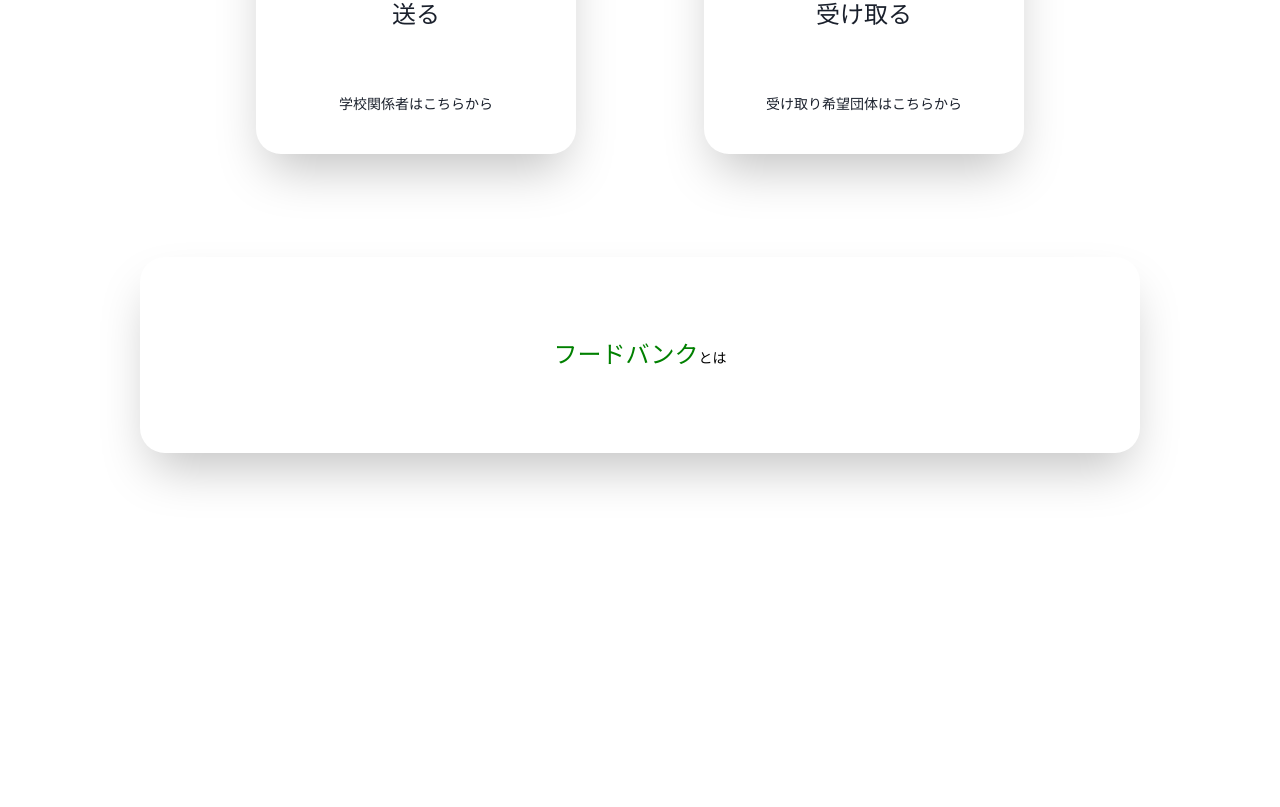
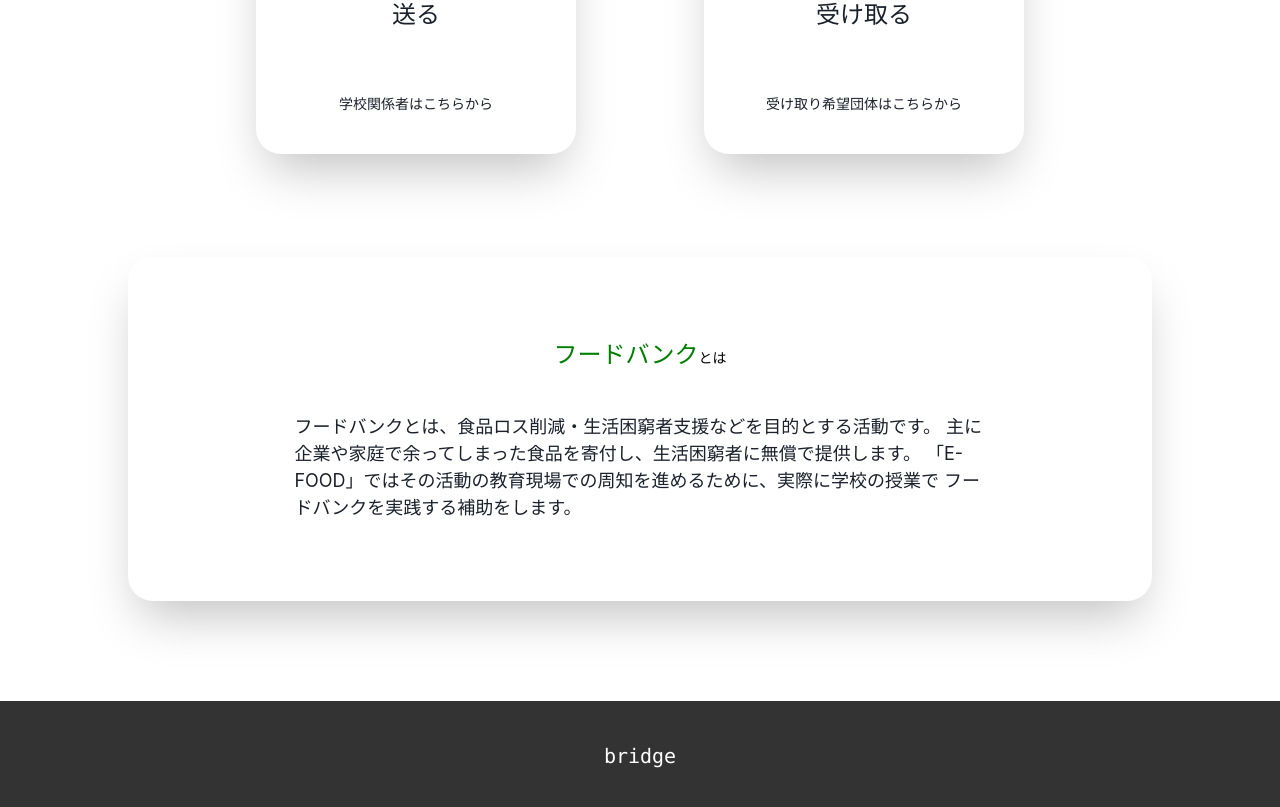
Before and after one commit to Takahashiprog/bridge, a React (Create React App) app in the folder bridge/: page /login in a window 1280 px wide. Shown: the part 543-1350 px from the top of the page. Before the commit the page ends 1096 px from the top, so only its background shows below. Built offline with nearby package versions, Linux system fonts and the light colour scheme.

Commit message:
update header menu

```diff
--- a/bridge/src/components/History.js
+++ b/bridge/src/components/History.js
@@ -9,11 +9,11 @@ const History = () => {
   const dealList = [
     { "partner": "NPO JAPAN", "type": "apple", "num": 1 },
     { "partner": "foodbank sapporo", "type": "orange", "num": 100 },
+    { "partner": "NPO JAPAN", "type": "apple", "num": 1 },
     { "partner": "foodbank sapporo", "type": "orange", "num": 100 },
+    { "partner": "NPO JAPAN", "type": "apple", "num": 1 },
     { "partner": "foodbank sapporo", "type": "orange", "num": 100 },
-    { "partner": "foodbank sapporo", "type": "orange", "num": 100 },
-    { "partner": "foodbank sapporo", "type": "orange", "num": 100 },
-    { "partner": "foodbank sapporo", "type": "orange", "num": 100 },
+    { "partner": "NPO JAPAN", "type": "apple", "num": 1 },
   ]
 
   const seedList = dealList.map(() => Math.floor(Math.random() * 4))
@@ -27,9 +27,9 @@ const History = () => {
           // transform="scale(2)"
           position="absolute"
           zIndex={-1}
-          top="20%"
+          top="25%"
           width="100%"
-          height="60%"
+          height="55%"
           fit="cover"
         />
         <Heading size="md">いままでの記録</Heading>
@@ -50,8 +50,8 @@ const History = () => {
                 width={50}
               ></Box>
               <Box textAlign="left">
-                <Heading fontSize={18}>{val["partner"]}</Heading>
-                <Text fontSize={16}>{val["type"]}{val["num"]}</Text>
+                <Text fontSize={30}>{val["partner"]}<span style={{fontSize: 18}}> さん</span></Text>
+                <Text fontSize={22}>{val["type"]} を {val["num"]} 個</Text>
               </Box>
             </HStack>
           ))}
--- /dev/null
+++ b/bridge/src/components/MyFooter.js
@@ -0,0 +1,20 @@
+import { VStack, Text } from "@chakra-ui/react"
+
+const MyFooter = () => {
+  return (
+    <>
+      <VStack
+        backgroundColor="blackAlpha.800"
+        padding="40px"
+      >
+        <Text
+          color="white"
+          fontSize={20}
+          fontFamily="mono"
+        >bridge</Text>
+      </VStack>
+    </>
+  )
+}
+
+export default MyFooter
--- a/bridge/src/components/MyHeader.js
+++ b/bridge/src/components/MyHeader.js
@@ -1,7 +1,18 @@
-import { Box, HStack, Image, Input } from "@chakra-ui/react"
+import { Box, HStack, Image, Input, Menu, MenuButton, MenuItem, MenuList, Button } from "@chakra-ui/react"
+import { useContext } from "react"
+import { useNavigate } from "react-router-dom"
 import logoImg from "../assets/logo.png"
+import { AppContext } from "../contexts/AppContext"
 
 const MyHeader = () => {
+  const { isLogin, setIsLogin } = useContext(AppContext)
+  const navigate = useNavigate()
+
+  const handleLogout = () => {
+    setIsLogin(false)
+    navigate("/login")
+  }
+
   return (
     <>
       <Box
@@ -15,7 +26,16 @@ const MyHeader = () => {
         boxShadow="md"
       >
         <HStack width="full" justifyContent="space-between" paddingRight={15}>
-          <Image src={logoImg} height={20} alt="logo"/>
+          <Image src={logoImg} height={20} alt="logo" />
+          {isLogin ? (
+            <Menu>
+              <MenuButton as={Button}></MenuButton>
+              <MenuList>
+                <MenuItem onClick={() => navigate("/register")}>商品登録</MenuItem>
+                <MenuItem onClick={handleLogout}>ログアウト</MenuItem>
+              </MenuList>
+            </Menu>
+          ) : (
             <Input
               width={200}
               height={35}
@@ -23,6 +43,7 @@ const MyHeader = () => {
               borderRadius="full"
               placeholder="学校名で検索"
             />
+          )}
         </HStack>
       </Box>
       <Box height={20}></Box>
--- a/bridge/src/components/NearClients.js
+++ b/bridge/src/components/NearClients.js
@@ -12,7 +12,7 @@ const NearClient = () => {
   return (
     <>
       <Box>
-        <Heading size="md">近くの取引先一覧</Heading>
+        <Heading size="md">相手一覧</Heading>
         <Box textAlign="left" w="400px">
           {clientList.map((val) => (
             <Box marginTop="30px">
--- a/bridge/src/pages/Home.js
+++ b/bridge/src/pages/Home.js
@@ -8,6 +8,7 @@ import { Button, Spacer, VStack } from '@chakra-ui/react'
 import { useNavigate } from 'react-router-dom'
 import MyHeader from '../components/MyHeader'
 import FoodList from '../components/FoodList'
+import MyFooter from '../components/MyFooter'
 
 const Home = () => {
   const { isLogin, setIsLogin, isSchool } = useContext(AppContext)
@@ -46,6 +47,7 @@ const Home = () => {
         >ログアウト</Button>
         <Spacer />
       </VStack>
+      <MyFooter />
     </>
   )
 }
--- a/bridge/src/pages/Login.js
+++ b/bridge/src/pages/Login.js
@@ -6,6 +6,7 @@ import presentImg from "../assets/present.png"
 import { useContext } from "react"
 import { AppContext } from "../contexts/AppContext"
 import LoginModal from "../components/LoginModal"
+import MyFooter from "../components/MyFooter"
 
 const Login = () => {
   const { setIsSchool } = useContext(AppContext)
@@ -70,17 +71,25 @@ const Login = () => {
         </HStack>
       </Box>
       <Center marginTop={320} marginBottom={100}>
-        <Box
+        <VStack
           boxShadow="2xl"
-          width={1000}
+          width="80%"
           padding={20}
           borderRadius={25}
+          spacing={10}
         >
           <Text fontSize={24} color="green">
             フードバンク<span style={{ color: "black", fontSize: "14px" }}>とは</span>
           </Text>
-        </Box>
+          <Text fontSize={18} textAlign="left" width="80%">
+            フードバンクとは、食品ロス削減・生活困窮者支援などを目的とする活動です。
+            主に企業や家庭で余ってしまった食品を寄付し、生活困窮者に無償で提供します。
+            「E-FOOD」ではその活動の教育現場での周知を進めるために、実際に学校の授業で
+            フードバンクを実践する補助をします。
+          </Text>
+        </VStack>
       </Center>
+      <MyFooter />
 
       <Modal isOpen={isOpen} onClose={onClose}>
         <ModalOverlay />
--- a/bridge/src/pages/Register.js
+++ b/bridge/src/pages/Register.js
@@ -1,6 +1,7 @@
 import { Button, Input, HStack, VStack, Heading, Box, Text } from "@chakra-ui/react"
 import { useContext, useState, useEffect } from "react"
 import { useNavigate } from "react-router-dom"
+import MyHeader from "../components/MyHeader"
 import { AppContext } from "../contexts/AppContext"
 
 const Register = () => {
@@ -52,6 +53,7 @@ const Register = () => {
 
   return (
     <>
+      <MyHeader />
       <VStack spacing="20px" textAlign="left" marginTop="20px">
         <Heading size="md">商品登録</Heading>
         {food.map((val, i) =>
```
Lines whose indentation alone changed are shown as unchanged.
